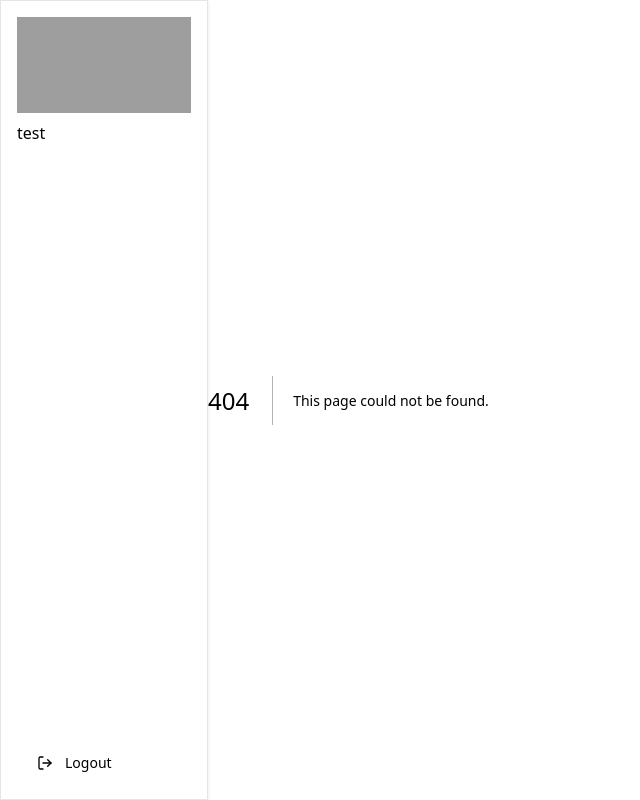
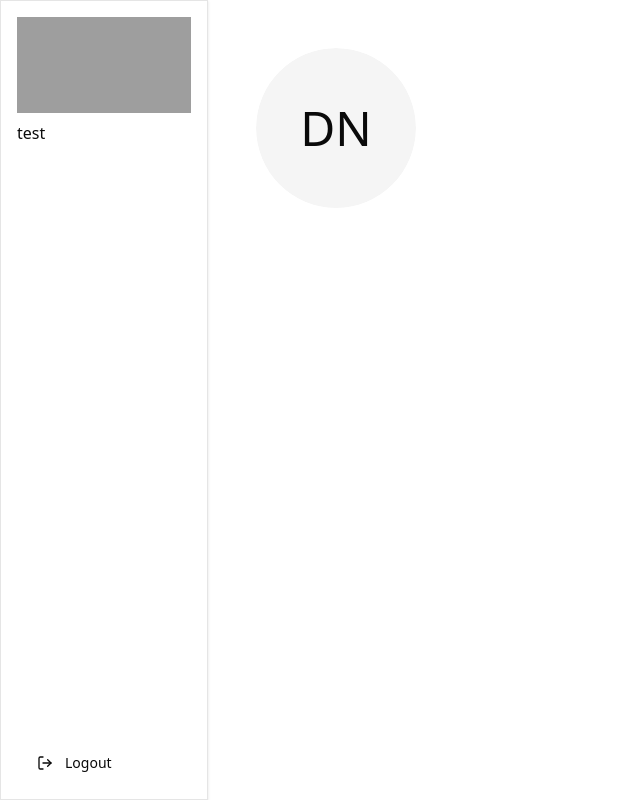
Before and after one commit to thoroughgood/Tutor-Website, a Next.js app in the folder frontend/: page /tutor/1 in a window 1280 px wide. Before the commit this address had no page. Shown: the whole page, without its empty margins (0-640 px from the left). Built offline with nearby package versions, Linux system fonts and the light colour scheme; grey boxes are pictures that could not be loaded.

Commit message:
mock service

```diff
--- a/frontend/package.json
+++ b/frontend/package.json
@@ -10,6 +10,7 @@
   },
   "dependencies": {
     "@hookform/resolvers": "^3.3.1",
+    "@radix-ui/react-avatar": "^1.0.4",
     "@radix-ui/react-dropdown-menu": "^2.0.6",
     "@radix-ui/react-label": "^2.0.2",
     "@radix-ui/react-select": "^2.0.0",
@@ -30,6 +31,7 @@
     "react-dom": "18.2.0",
     "react-hook-form": "^7.46.2",
     "react-hot-toast": "^2.4.1",
+    "react-query": "^3.39.3",
     "tailwind-merge": "^1.14.0",
     "tailwindcss": "3.3.3",
     "tailwindcss-animate": "^1.0.7",
--- /dev/null
+++ b/frontend/src/components/ui/avatar.tsx
@@ -0,0 +1,50 @@
+"use client"
+
+import * as React from "react"
+import * as AvatarPrimitive from "@radix-ui/react-avatar"
+
+import { cn } from "@/lib/utils"
+
+const Avatar = React.forwardRef<
+  React.ElementRef<typeof AvatarPrimitive.Root>,
+  React.ComponentPropsWithoutRef<typeof AvatarPrimitive.Root>
+>(({ className, ...props }, ref) => (
+  <AvatarPrimitive.Root
+    ref={ref}
+    className={cn(
+      "relative flex h-10 w-10 shrink-0 overflow-hidden rounded-full",
+      className
+    )}
+    {...props}
+  />
+))
+Avatar.displayName = AvatarPrimitive.Root.displayName
+
+const AvatarImage = React.forwardRef<
+  React.ElementRef<typeof AvatarPrimitive.Image>,
+  React.ComponentPropsWithoutRef<typeof AvatarPrimitive.Image>
+>(({ className, ...props }, ref) => (
+  <AvatarPrimitive.Image
+    ref={ref}
+    className={cn("aspect-square h-full w-full", className)}
+    {...props}
+  />
+))
+AvatarImage.displayName = AvatarPrimitive.Image.displayName
+
+const AvatarFallback = React.forwardRef<
+  React.ElementRef<typeof AvatarPrimitive.Fallback>,
+  React.ComponentPropsWithoutRef<typeof AvatarPrimitive.Fallback>
+>(({ className, ...props }, ref) => (
+  <AvatarPrimitive.Fallback
+    ref={ref}
+    className={cn(
+      "flex h-full w-full items-center justify-center rounded-full bg-muted",
+      className
+    )}
+    {...props}
+  />
+))
+AvatarFallback.displayName = AvatarPrimitive.Fallback.displayName
+
+export { Avatar, AvatarImage, AvatarFallback }
--- a/frontend/src/pages/_app.tsx
+++ b/frontend/src/pages/_app.tsx
@@ -3,19 +3,25 @@ import type { AppProps } from "next/app"
 import Layout from "./_layout"
 import { ThemeProvider } from "@/components/themeProvider"
 import UserProvider from "@/components/userProvider"
+import { QueryClient, QueryClientProvider } from "react-query"
+
+const queryClient = new QueryClient()
+
 export default function App({ Component, pageProps }: AppProps) {
   return (
     <ThemeProvider
       attribute="class"
-      defaultTheme="system"
+      defaultTheme="light"
       enableSystem
       disableTransitionOnChange
     >
-      <UserProvider>
-        <Layout>
-          <Component {...pageProps} />
-        </Layout>
-      </UserProvider>
+      <QueryClientProvider client={queryClient}>
+        <UserProvider>
+          <Layout>
+            <Component {...pageProps} />
+          </Layout>
+        </UserProvider>
+      </QueryClientProvider>
     </ThemeProvider>
   )
 }
--- /dev/null
+++ b/frontend/src/pages/tutor/[tutorId]/index.tsx
@@ -0,0 +1,30 @@
+import { Avatar, AvatarFallback, AvatarImage } from "@/components/ui/avatar"
+import { MockProfileService } from "@/service/profileService"
+import { useRouter } from "next/router"
+import { useQuery } from "react-query"
+
+const profileService = new MockProfileService()
+export default function TutorProfile() {
+  const router = useRouter()
+  const tutorId = router.query.tutorId as string
+  const { data } = useQuery({
+    queryKey: ["tutors", tutorId],
+    queryFn: () => profileService.getTutorProfile(tutorId),
+  })
+
+  return (
+    <div className="p-12">
+      <div className="flex">
+        <Avatar className="h-40 w-40 text-5xl">
+          {data?.profilePicture && <AvatarImage src={data.profilePicture} />}
+          <AvatarFallback>
+            {data?.name
+              .split(" ")
+              .map((n) => n[0])
+              .join("")}
+          </AvatarFallback>
+        </Avatar>
+      </div>
+    </div>
+  )
+}
--- /dev/null
+++ b/frontend/src/service/profileService.tsx
@@ -0,0 +1,47 @@
+import TutorProfile from "@/pages/tutor/[tutorId]"
+import { SuccessResponse } from "./types"
+
+export interface TutorProfile {
+  id: string
+  name: string
+  bio: string
+  email: string
+  profilePicture: string | null
+  location: string | null
+  phoneNumber: string | null
+  courseOfferings: string[]
+  timeAvailable: {
+    startTime: string
+    endTime: string
+  }[]
+}
+
+export interface ProfileService {
+  getTutorProfile: (tutorId: string) => Promise<TutorProfile>
+  setTutorProfile: (
+    tutorId: string,
+    tutorProfile: TutorProfile,
+  ) => Promise<SuccessResponse>
+}
+
+export class MockProfileService implements ProfileService {
+  private mockProfile: TutorProfile = {
+    id: "1337",
+    name: "Daniel Nguyen",
+    bio: "I tutor Computer Science at UNSW and I like grape gummy candy. It is a pleasure to meet you.",
+    email: "daniel.nguyen.s173@gmail.com",
+    profilePicture: null,
+    location: "Sydney",
+    phoneNumber: "0411111111",
+    courseOfferings: ["COMP2041", "COMP6080"],
+    timeAvailable: [],
+  }
+  async getTutorProfile(tutorId: string) {
+    return this.mockProfile
+  }
+
+  async setTutorProfile(tutoriId: string, tutorProfile: TutorProfile) {
+    this.mockProfile = tutorProfile
+    return { success: true }
+  }
+}
--- /dev/null
+++ b/frontend/src/service/types.ts
@@ -0,0 +1,3 @@
+export interface SuccessResponse {
+  success: boolean
+}
```
Also changed, not shown: 1 other file (tests, documents, lock files or other folders).
